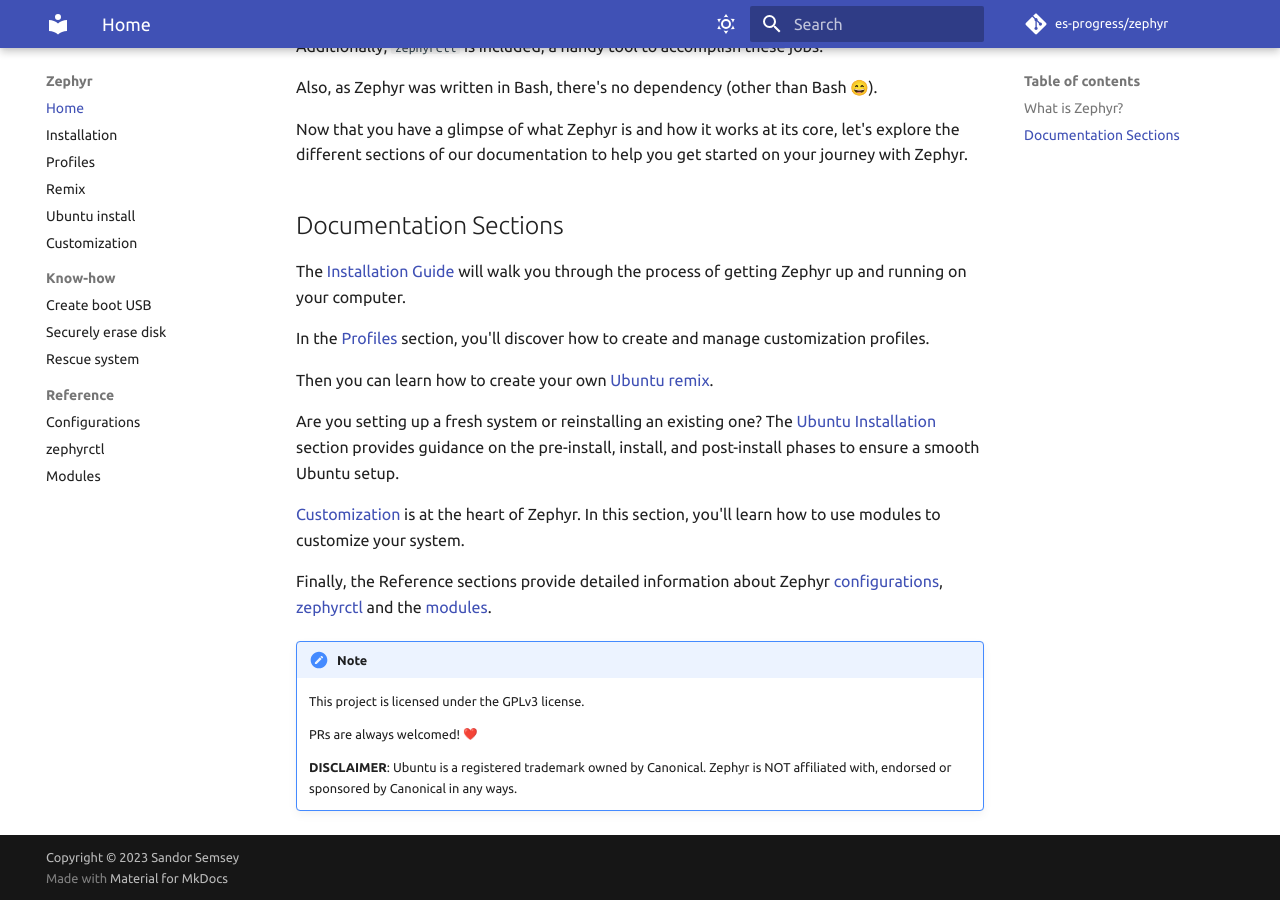
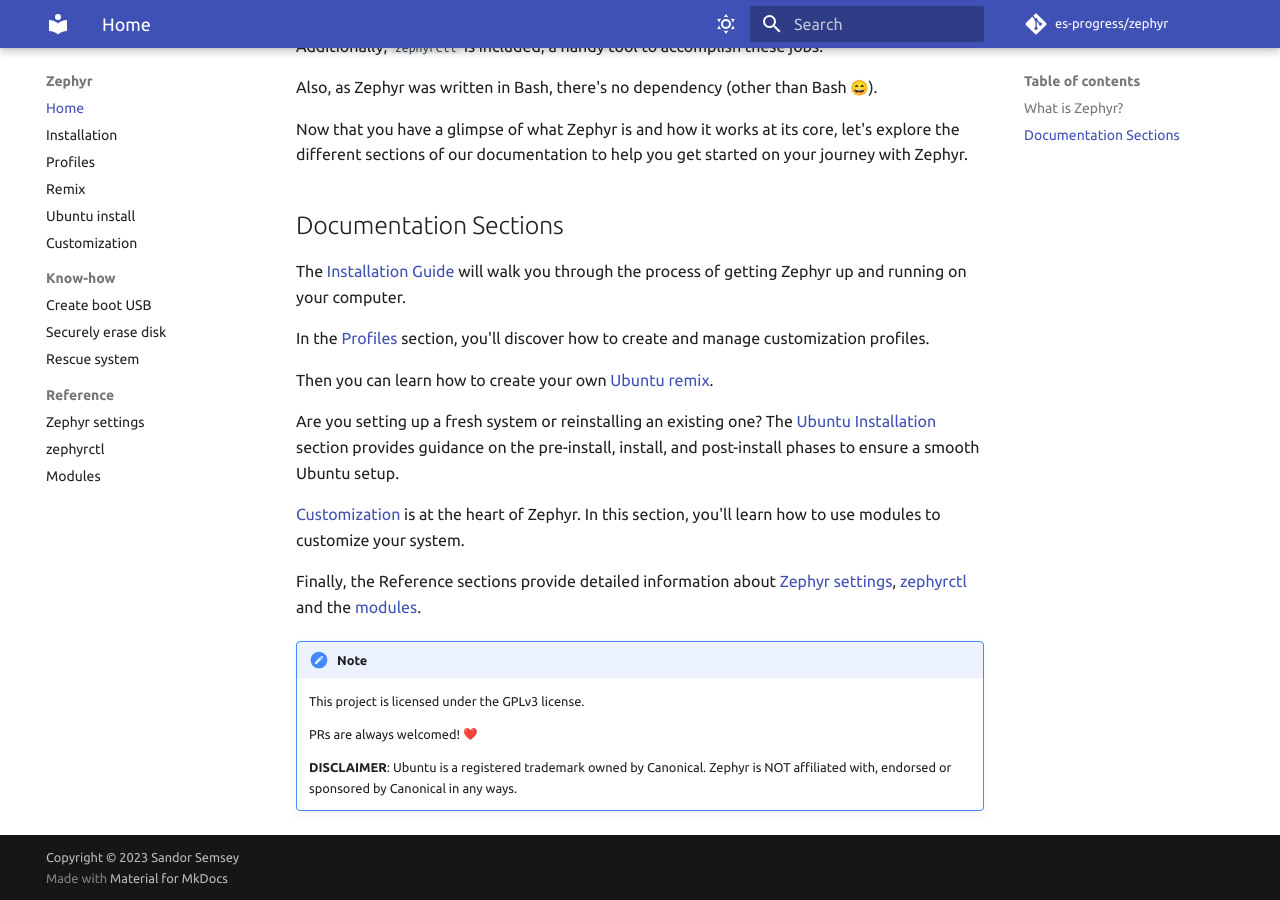
Before and after one commit to es-progress/zephyr, an MkDocs documentation site: the page built from docs/index.md, in a window 1280 px wide and 900 px high, scrolled down 968 px. Built offline with MkDocs 1.6.1 and Material for MkDocs 9.7.7, drawn with Linux system fonts in a browser that asks for light colours; emoji names are drawn with the system emoji font; comment, search, counter and statistics services are not loaded.

Commit message:
docs/reference/configs: rename page

```diff
--- a/docs/index.md
+++ b/docs/index.md
@@ -52,7 +52,7 @@ The [Ubuntu Installation](ubuntu.md) section provides guidance on the pre-instal
 [Customization](customize.md) is at the heart of Zephyr.
 In this section, you'll learn how to use modules to customize your system.
 
-Finally, the Reference sections provide detailed information about Zephyr [configurations](reference/configs.md), [zephyrctl](reference/zephyrctl.md) and the [modules](reference/modules.md).
+Finally, the Reference sections provide detailed information about [Zephyr settings](reference/configs.md), [zephyrctl](reference/zephyrctl.md) and the [modules](reference/modules.md).
 
 !!! note
 
--- a/docs/nav.md
+++ b/docs/nav.md
@@ -9,6 +9,6 @@
     -   [Securely erase disk](know-how/erase-disk.md)
     -   [Rescue system](know-how/rescue.md)
 -   Reference
-    -   [Configurations](reference/configs.md)
+    -   [Zephyr settings](reference/configs.md)
     -   [zephyrctl](reference/zephyrctl.md)
     -   [Modules](reference/modules.md)
```
